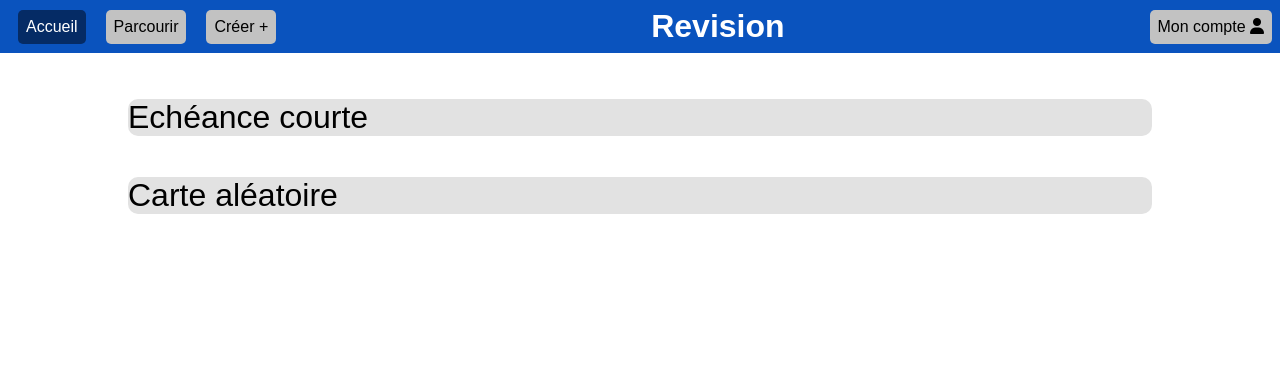
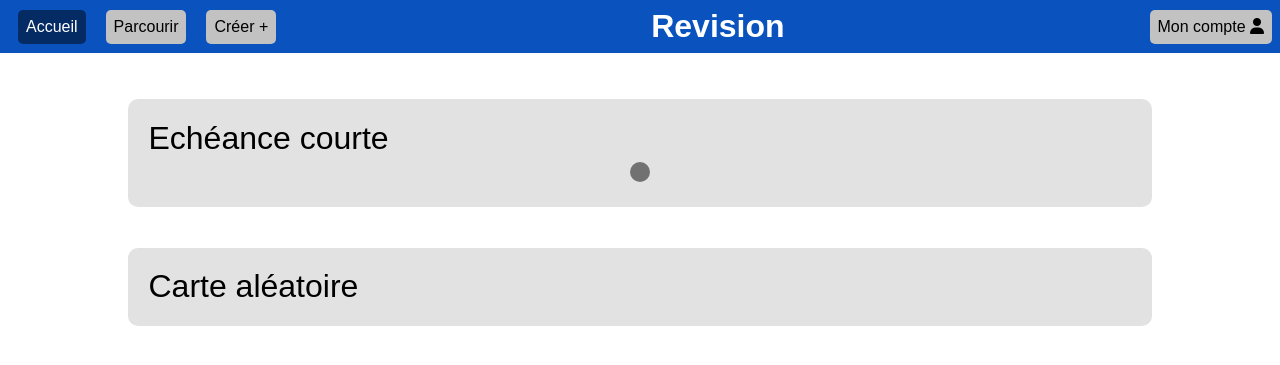
Before and after one commit to Francois389/Revision, a PHP site: template src/view/accueil.php in a window 1280 px wide. Shown: the top 365 px of the page. Run offline with PHP 8.4, Linux system fonts and the light colour scheme; the template is opened without the code that fills it, so the values that code supplies are empty; some libraries are stand-ins or nearby versions.

Commit message:
Intégration du 1er caroussel

```diff
--- a/src/other/css/accueil.css
+++ b/src/other/css/accueil.css
@@ -4,10 +4,12 @@
     margin: 2% 10%;
 }
 
+
 .conteneur-section {
     background-color: #e2e2e2;
     border-radius: 10px;
     margin: 2% 0;
+    padding: 2%;
 
     .titre-section {
         font-size: 2em;
--- /dev/null
+++ b/src/other/css/composant/caroussel.css
@@ -0,0 +1,38 @@
+.carte {
+    margin: 10px;
+    flex: 200px 0 0;
+}
+
+.conteneur-carte {
+    display: flex;
+    transition: ease 0.5s;
+}
+
+.display-area {
+    /*   border: 1px solid black; */
+    overflow-x: hidden;
+}
+
+.dots-wrapper {
+    display: flex;
+    justify-content: center;
+    margin: auto;
+}
+
+.dot {
+    border: none;
+    background: rgba(0, 0, 0, 0.2);
+    width: 20px;
+    height: 20px;
+    margin: 5px;
+    border-radius: 50%;
+    outline: none;
+}
+
+.dot:hover {
+    background: rgba(0, 0, 0, 0.3);
+}
+
+.dot.active {
+    background: rgba(0, 0, 0, 0.5);
+}
--- /dev/null
+++ b/src/other/js/caroussel.js
@@ -0,0 +1,43 @@
+// In HTML, .display-area has the width of 4 cards = 880px. Each card is 200px width and margin set to 10px.
+// .display-area has a .cards-wrapper which contains all the cards. .cards-wrapper is set to display flex.
+// .display-area has overflow hidden to hide the portion of cards-wrapper which extends beyond the container's width.
+
+const wrapper = document.querySelector('.conteneur-carte');
+// console.log(wrapper.clientWidth);
+
+// grab the dots
+const dots = document.querySelectorAll('.dot');
+// the default active dot num which is array[0]
+let activeDotNum = 0;
+
+dots.forEach((dot, idx) => {
+//   number each dot according to array index
+  dot.setAttribute('data-num', idx);
+
+//   add a click event listener to each dot
+  dot.addEventListener('click', (e) => {
+
+    let clickedDotNum = e.target.dataset.num;
+    // console.log(clickedDotNum);
+//     if the dot clicked is already active, then do nothing
+    if(clickedDotNum == activeDotNum) {
+      // console.log('active');
+      return;
+    }
+    else {
+      // console.log('not active');
+      // shift the wrapper
+      let displayArea = wrapper.parentElement.clientWidth;
+      // let pixels = -wrapper.clientWidth * clickedDotNum;
+      let pixels = -displayArea * clickedDotNum
+      wrapper.style.transform = 'translateX('+ pixels + 'px)';
+//       remove the active class from the active dot
+      dots[activeDotNum].classList.remove('active');
+//       add the active class to the clicked dot
+      dots[clickedDotNum].classList.add('active');
+//       now set the active dot number to the clicked dot;
+      activeDotNum = clickedDotNum;
+    }
+
+  });
+});
--- a/src/view/accueil.php
+++ b/src/view/accueil.php
@@ -13,6 +13,9 @@ include "composant/carteRevision.php";
         <meta name="viewport" content="width=device-width, initial-scale=1.0">
 
         <link rel="stylesheet" href="other/css/accueil.css">
+        <link rel="stylesheet" href="other/css/composant/caroussel.css">
+
+        <script src="other/js/caroussel.js" defer></script>
 
     </head>
     <body>
@@ -27,12 +30,25 @@ include "composant/carteRevision.php";
                 Ech&eacute;ance courte
             </div>
             <!-- TOOD faire un caroussel -->
+            <div class="caroussel" id="caroussel-1">
+                <div class="display-area">
                     <div class="conteneur-carte">
                         <?php
                         foreach ($carteEcheanceCourte as $carteA) {
                             afficherCarte($carteA);
+
                         }
                         ?>
+                    </div>
+                </div>
+                <div class="dots-wrapper">
+                    <button class="dot active"></button>
+                    <?php
+                    for ($i = 0; $i < count($carteEcheanceCourte) % 4; $i++) {
+                        echo '<button class="dot"></button>';
+                    }
+                    ?>
+                </div>
             </div>
         </div>
         <div class="conteneur-section">
```
Lines whose indentation alone changed are shown as unchanged.
